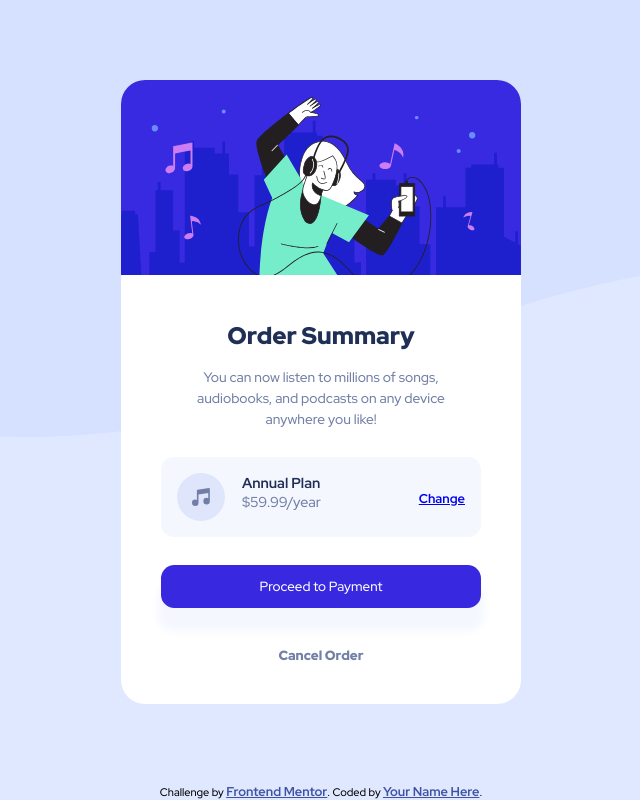
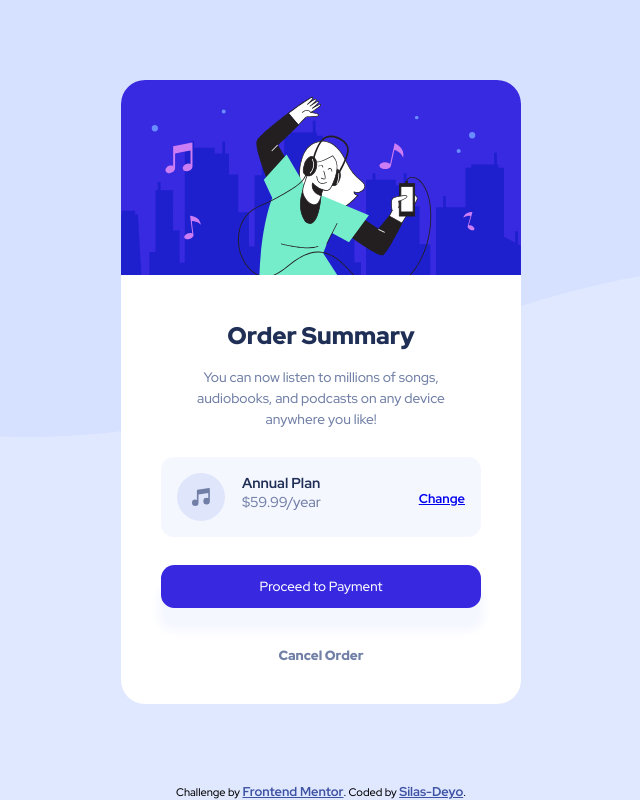
Before and after one commit to Silas-Deyo/order-summary-component, a plain HTML site: page index.html in a window 1280 px wide. Shown: the whole page, without its empty margins (319-959 px from the left). Drawn offline with Linux system fonts and the light colour scheme; a web font is replaced by a local one.

Commit message:
name added

```diff
--- a/index.html
+++ b/index.html
@@ -192,7 +192,7 @@
 
   <div class="attribution">
     Challenge by <a href="https://www.frontendmentor.io?ref=challenge" target="_blank">Frontend Mentor</a>.
-    Coded by <a href="#">Your Name Here</a>.
+    Coded by <a href="#">Silas-Deyo</a>.
   </div>
 </body>
 </html>
```
